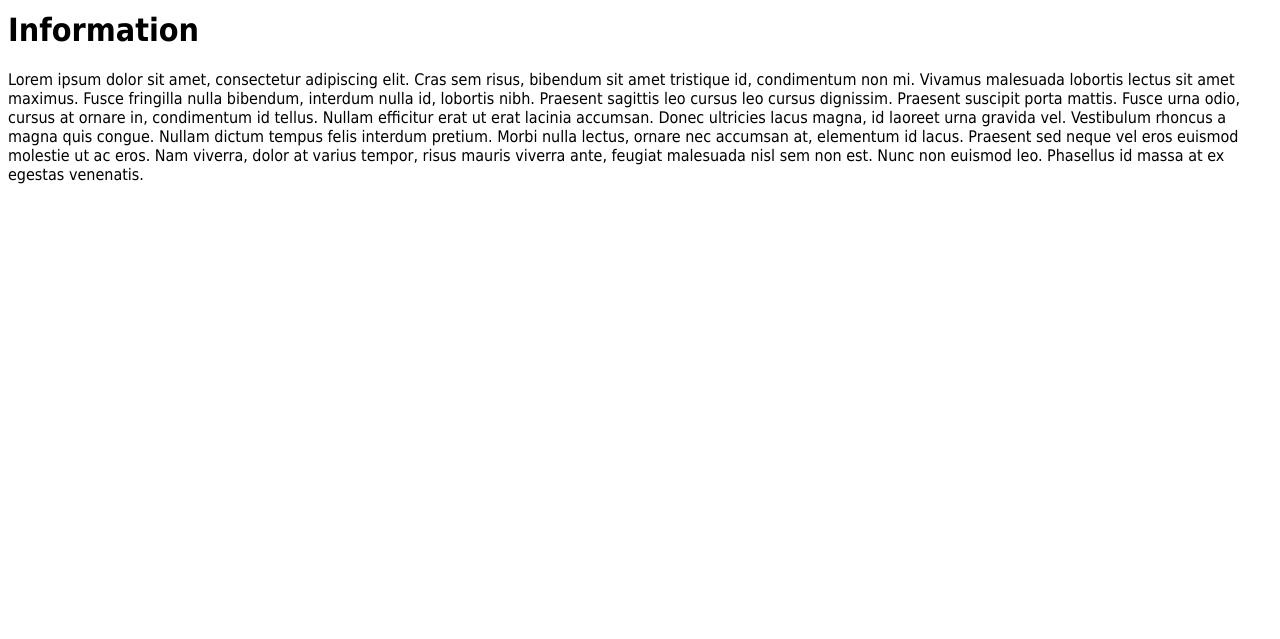
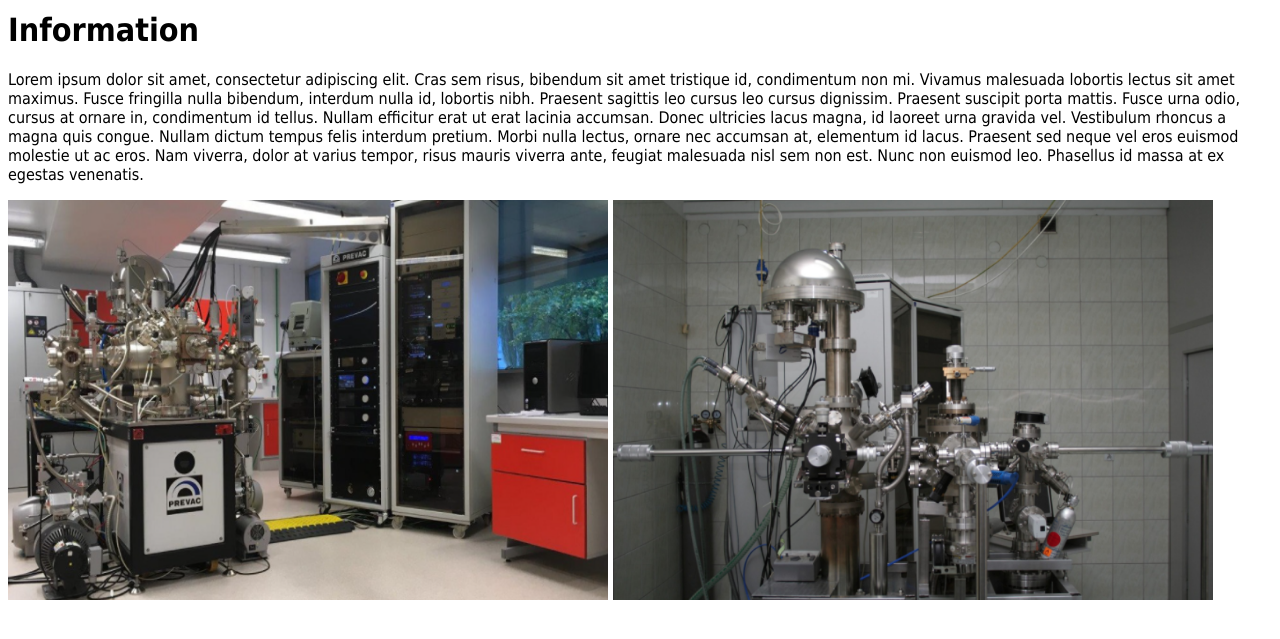
Before and after one commit to marcciszek/Rejestracja-sali-laboratoryjnych-django, a Django app: page /info in a window 1280 px wide. Shown: the part 145-784 px from the top of the page. Run offline with Django 3.2, Linux system fonts and the light colour scheme.

Commit message:
info page laboratories photos

```diff
--- a/SheldonSite/SheldonSite/templates/infopage.html
+++ b/SheldonSite/SheldonSite/templates/infopage.html
@@ -1,8 +1,10 @@
 {% extends "base.html" %}
-
+{% load static %}
 {% block title %}Information{% endblock %}
 {% block content %}
 {% include 'navbar.html' %}
     <h1>Information</h1>
     <p> Lorem ipsum dolor sit amet, consectetur adipiscing elit. Cras sem risus, bibendum sit amet tristique id, condimentum non mi. Vivamus malesuada lobortis lectus sit amet maximus. Fusce fringilla nulla bibendum, interdum nulla id, lobortis nibh. Praesent sagittis leo cursus leo cursus dignissim. Praesent suscipit porta mattis. Fusce urna odio, cursus at ornare in, condimentum id tellus. Nullam efficitur erat ut erat lacinia accumsan. Donec ultricies lacus magna, id laoreet urna gravida vel. Vestibulum rhoncus a magna quis congue. Nullam dictum tempus felis interdum pretium. Morbi nulla lectus, ornare nec accumsan at, elementum id lacus. Praesent sed neque vel eros euismod molestie ut ac eros. Nam viverra, dolor at varius tempor, risus mauris viverra ante, feugiat malesuada nisl sem non est. Nunc non euismod leo. Phasellus id massa at ex egestas venenatis. </p>
+    <img src="{% static 'img/lab1.PNG' %}" alt = "lab1" width="600" height="400" />
+    <img src="{% static 'img/lab2.png' %}" alt = "lab1" width="600" height="400"  />
 {% endblock %}
```
Also changed, not shown: SheldonSite/static/img/lab1.PNG (added), SheldonSite/static/img/lab2.png (added).
